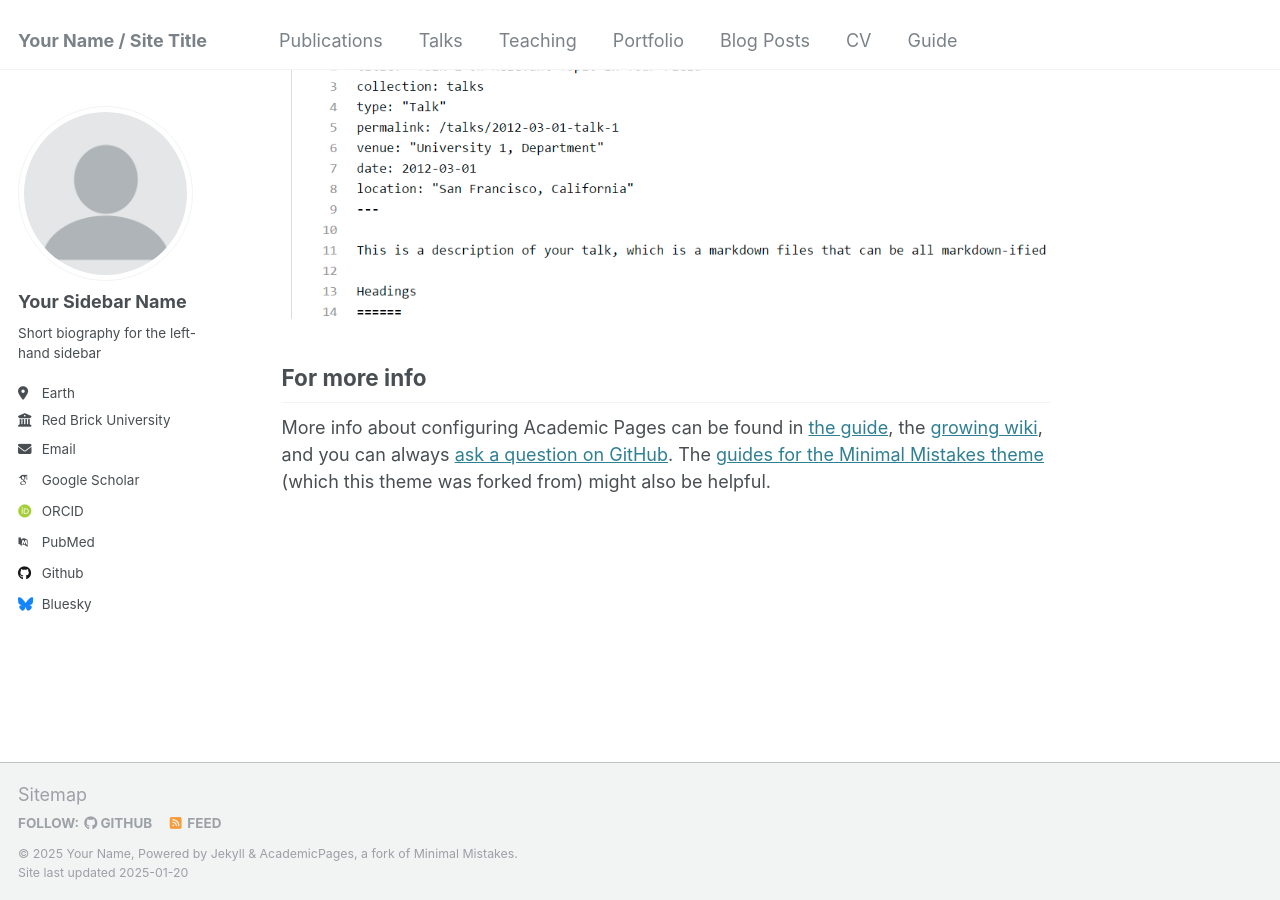
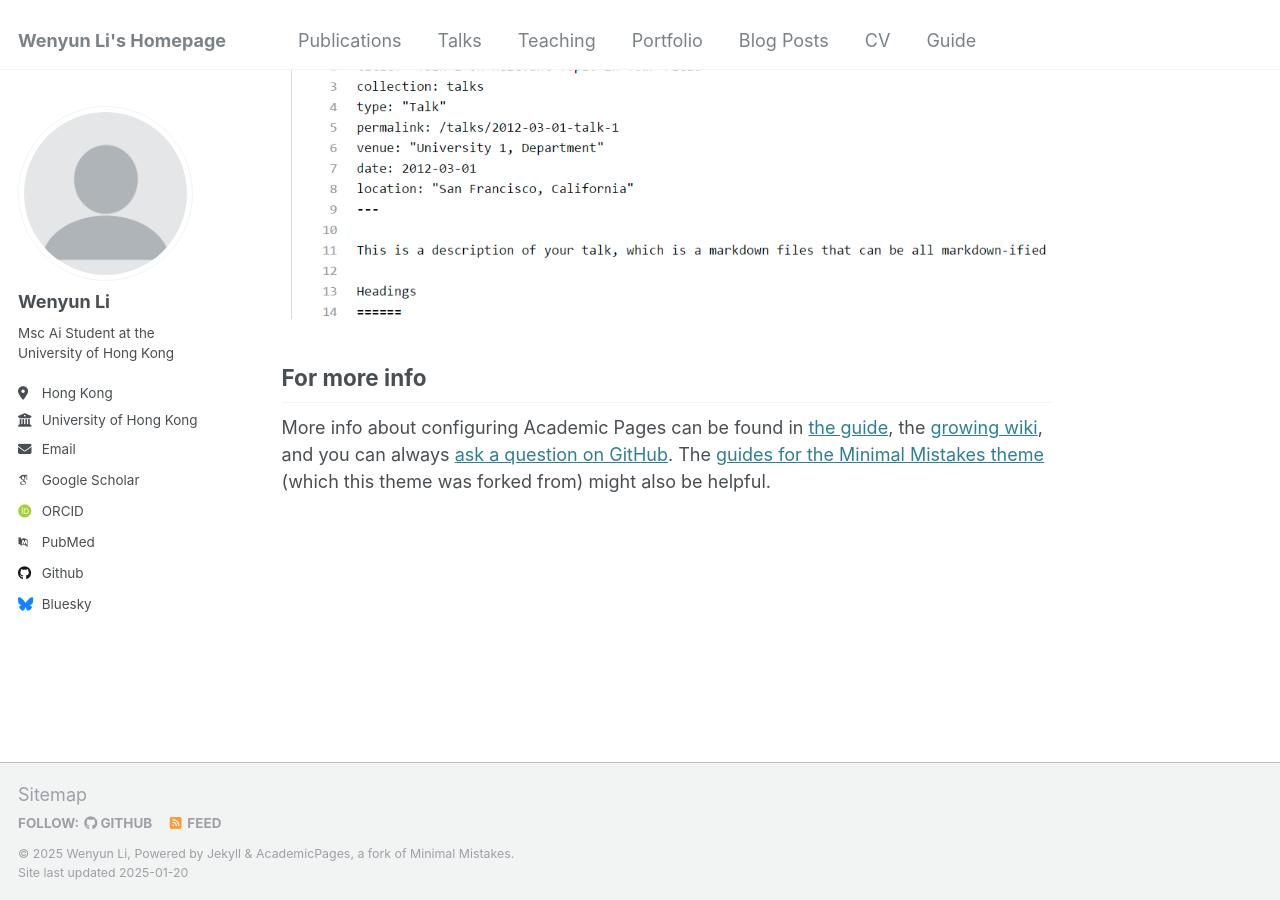
Before and after one commit to LEe-QIaNGG/LEe-QIaNGG.github.io, a Jekyll site: the page built from _pages/about.md, in a window 1280 px wide and 900 px high, scrolled down 2643 px. Built offline with Jekyll 4.4.1, drawn with Linux system fonts in a browser that asks for light colours; some web fonts are replaced.

Commit message:
Update _config.yml

```diff
--- a/_config.yml
+++ b/_config.yml
@@ -8,9 +8,9 @@
 
 # Basic Site Settings
 locale                   : "en-US"
-title                    : "Your Name / Site Title"
+title                    : "Wenyun Li's Homepage"
 title_separator          : "-"
-name                     : &name "Your Name"
+name                     : &name "Wenyun Li"
 description              : &description "personal description"
 url                      : https://academicpages.github.io # the base hostname & protocol for your site e.g. "https://[your GitHub username].github.io"
 baseurl                  : "" # the subpath of your site, e.g. "/blog"
@@ -22,21 +22,21 @@ repository               : "academicpages/academicpages.github.io"
 author:
   # Biographic information
   avatar           : "profile.png"
-  name             : "Your Sidebar Name"
+  name             : "Wenyun Li"
   pronouns         : # example: "she/her"
-  bio              : "Short biography for the left-hand sidebar"
-  location         : "Earth"
-  employer         : "Red Brick University"
+  bio              : "Msc Ai Student at the University of Hong Kong"
+  location         : "Hong Kong"
+  employer         : "University of Hong Kong"
   uri              : # URL
-  email            : "none@example.org"
+  email            : "u36373116@connect.hku.hk"
 
   # Academic websites
   arxiv            : # URL - Update with the correct link to your profile
-  googlescholar    : "https://scholar.google.com/citations?user=PS_CX0AAAAAJ"
+  googlescholar    : "https://scholar.google.com/"
   impactstory      : # URL
-  orcid            : "http://orcid.org/yourorcidurl"
+  orcid            : "http://orcid.org/"
   semantic         : # URL
-  pubmed           : "https://www.ncbi.nlm.nih.gov/pubmed/?term=john+snow"
+  pubmed           : "https://www.ncbi.nlm.nih.gov/"
   researchgate     : # URL
   scopus           : # URL
 
@@ -44,7 +44,7 @@ author:
   bitbucket        : # Username - Update with your username on the site
   codepen          : # Username
   dribbble         : # Username
-  github           : "academicpages"
+  github           : "LEe-QIaNGG"
   kaggle           : # Username
   stackoverflow    : # User number or user number and name (i.e., use "1" or "1/jeff-atwood")
 
```
